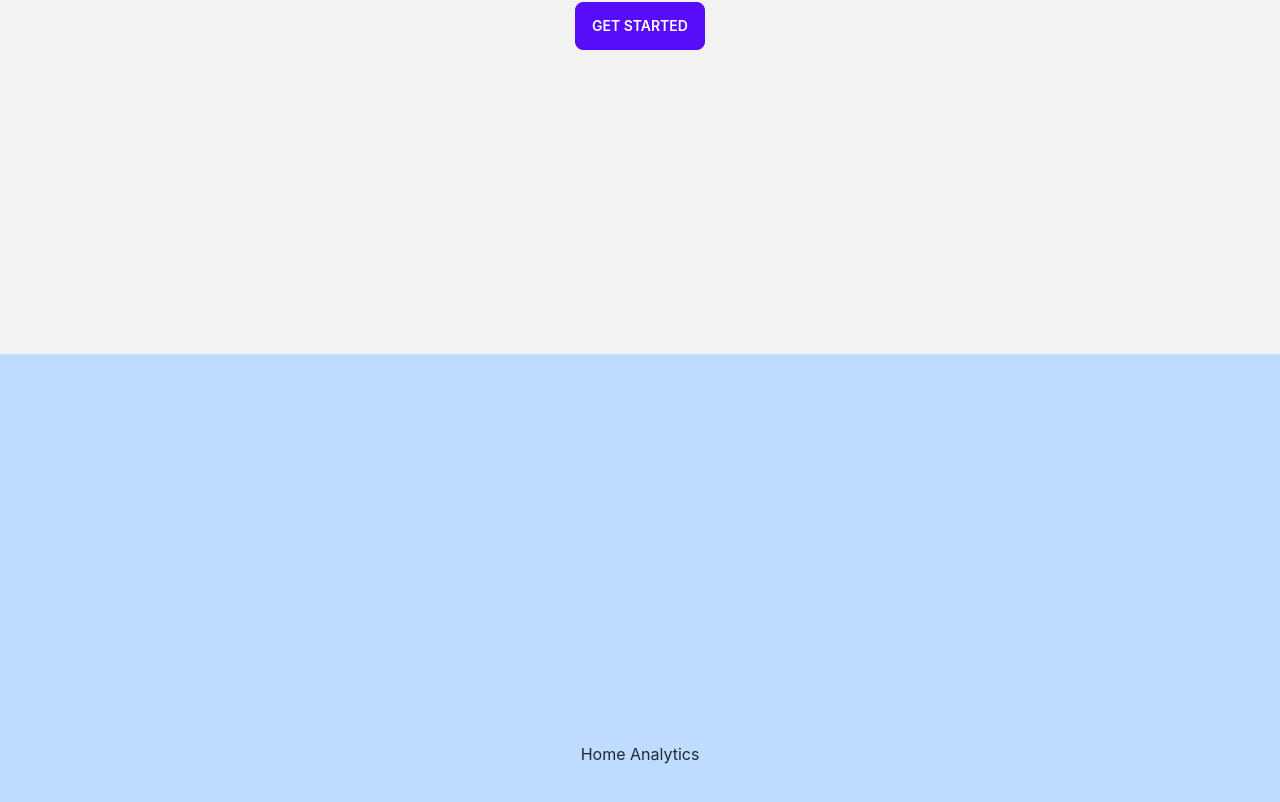
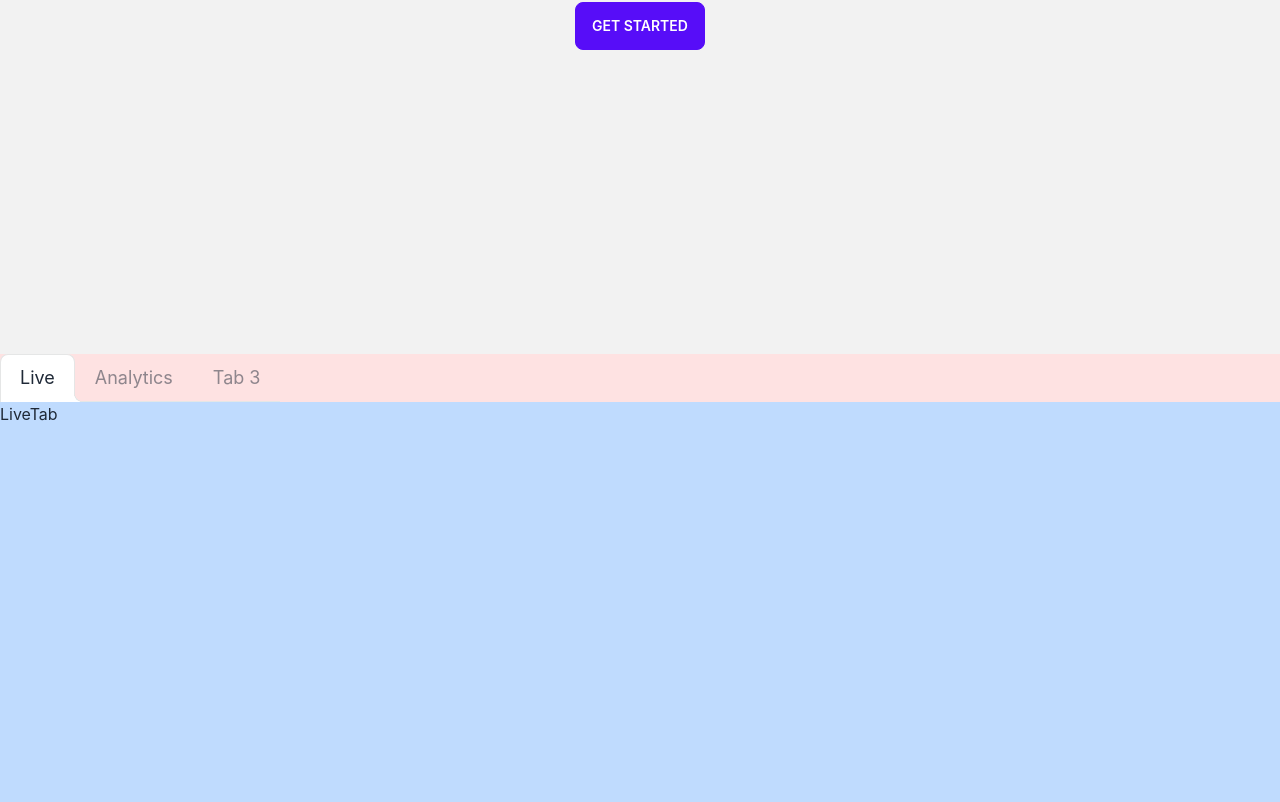
Before and after one commit to RussellDash332/Legwork, a React (Create React App) app in the folder src/frontend/project-app/: page /home in a window 1280 px wide. Shown: the part 542-1344 px from the top of the page. Built offline with nearby package versions, Linux system fonts and the light colour scheme; no server answers.

Commit message:
Update Home page

```diff
--- a/src/frontend/project-app/src/pages/HomePage/Home.js
+++ b/src/frontend/project-app/src/pages/HomePage/Home.js
@@ -29,6 +29,12 @@ const Home = () => {
 
     return (
         <div>
+            {/* nav bar */}
+            <div>
+
+            </div>
+
+            {/* changing screen */}
             <HomeNew />
             <HomeAnalytics />
         </div>
--- /dev/null
+++ b/src/frontend/project-app/src/pages/HomePage/components/AnalyticsHeatmap.js
@@ -0,0 +1,11 @@
+import React from "react";
+
+const AnalyticsHeatmap = () => {
+    return (
+        <div className="card w-96 h-2/5 shadow-xl bg-orange-400">
+            AnalyticsHeatmap
+        </div>
+    );
+}
+
+export default AnalyticsHeatmap;
--- /dev/null
+++ b/src/frontend/project-app/src/pages/HomePage/components/AnalyticsLineGraph.js
@@ -0,0 +1,11 @@
+import React from "react";
+
+const AnalyticsLineGraph = () => {
+    return (
+        <div className="card w-2/3 h-2/5 shadow-xl bg-orange-400">
+            AnalyticsLineGraph
+        </div>
+    );
+}
+
+export default AnalyticsLineGraph;
--- /dev/null
+++ b/src/frontend/project-app/src/pages/HomePage/components/AnalyticsTab.js
@@ -0,0 +1,16 @@
+import React from "react";
+
+import AnalyticsHeatmap from "./AnalyticsHeatmap";
+import AnalyticsLineGraph from "./AnalyticsLineGraph";
+
+const AnalyticsTab = () => {
+    return (
+        <div className="flex flex-col justify-evenly content-center h-screen bg-slate-500">
+            {/* AnalyticsTab */}
+            <AnalyticsHeatmap />
+            <AnalyticsLineGraph />
+        </div>
+    );
+}
+
+export default AnalyticsTab;
--- a/src/frontend/project-app/src/pages/HomePage/components/HomeAnalytics.js
+++ b/src/frontend/project-app/src/pages/HomePage/components/HomeAnalytics.js
@@ -1,9 +1,56 @@
 import React, { useEffect, useState } from "react";
 
+import LiveTab from "./LiveTab";
+import AnalyticsTab from "./AnalyticsTab";
+
 const HomeAnalytics = () => {
+    const [tabToggle, setTabToggle] = useState(0);
+
+    const clickLiveTab = () => {
+        setTabToggle(0);
+    }
+
+    const clickAnalyticsTab = () => {
+        setTabToggle(1);
+    }
+
+    const clickTab3 = () => {
+        setTabToggle(2);
+    }
+
     return (
-        <div className="hero min-h-screen w-full bg-blue-200">
-            <p>Home Analytics</p>
+        <div className="min-h-screen h-full w-full bg-blue-200">
+
+            {/* Tab bar */}
+            <div className="tabs bg-red-100">
+                <a className={(tabToggle == 0)
+                    ? "tab tab-lg tab-lifted tab-active"
+                    : "tab tab-lg tab-lifted"}
+                    onClick={clickLiveTab}>
+                        Live
+                </a>
+                <a className={(tabToggle == 1)
+                    ? "tab tab-lg tab-lifted tab-active"
+                    : "tab tab-lg tab-lifted"}
+                    onClick={clickAnalyticsTab}>
+                        Analytics
+                </a>
+                <a className={(tabToggle == 2)
+                    ? "tab tab-lg tab-lifted tab-active"
+                    : "tab tab-lg tab-lifted"}
+                    onClick={clickTab3}>
+                        Tab 3
+                </a>
+            </div>
+
+            {/* Content */}
+            <div classname="w-screen h-screen bg-green-400">
+                {(tabToggle == 0) && <LiveTab /> }
+                {(tabToggle == 1) && <AnalyticsTab /> }
+                {(tabToggle == 2) && <div> Tab 3</div> }
+            </div>
+
+
         </div>
     );
 }
--- /dev/null
+++ b/src/frontend/project-app/src/pages/HomePage/components/LiveTab.js
@@ -0,0 +1,11 @@
+import React from "react";
+
+const LiveTab = () => {
+    return (
+        <div>
+            LiveTab
+        </div>
+    );
+}
+
+export default LiveTab;
```
